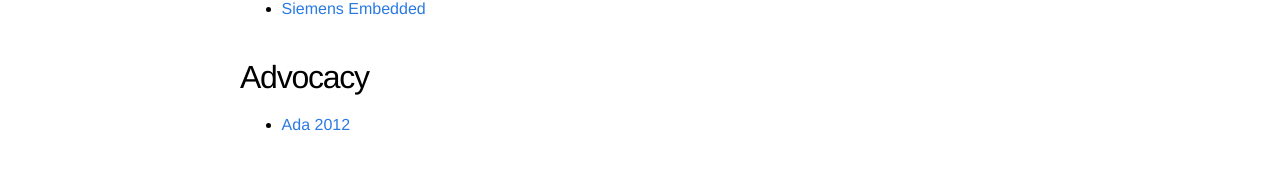
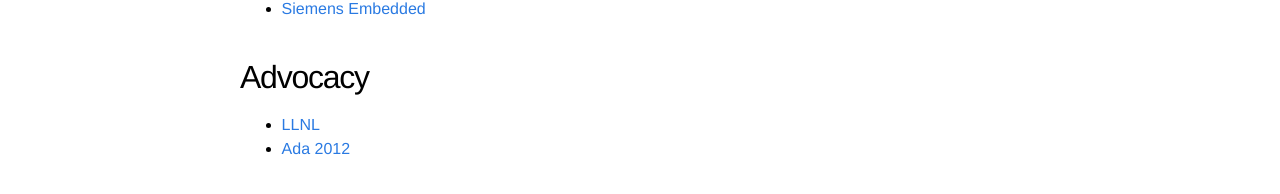
Before and after one commit to quornings/quornings.github.io, a Jekyll site: the page built from ada/papers.md, in a window 1280 px wide. Shown: the part 673-867 px from the top of the page. Built offline with Jekyll 4.4.1, drawn with Linux system fonts in a browser that asks for light colours.

Commit message:
Add LLNL

```diff
--- a/ada/papers.md
+++ b/ada/papers.md
@@ -25,4 +25,5 @@ Vulnerabilities
 - [Siemens Embedded](https://blogs.sw.siemens.com/embedded-software/2011/08/01/the-ideal-programming-language/)
 
 ## Advocacy
+- [LLNL](https://www.llnl.gov/news/national-ignition-facility-achieves-fusion-ignition)
 - [Ada 2012](http://www.ada2012.org)
```
